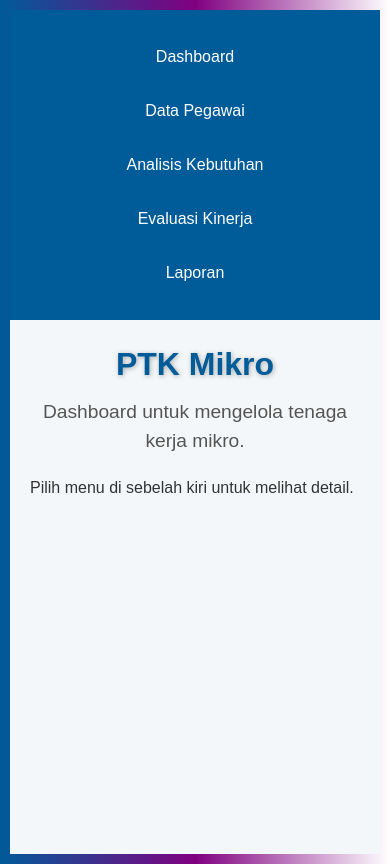
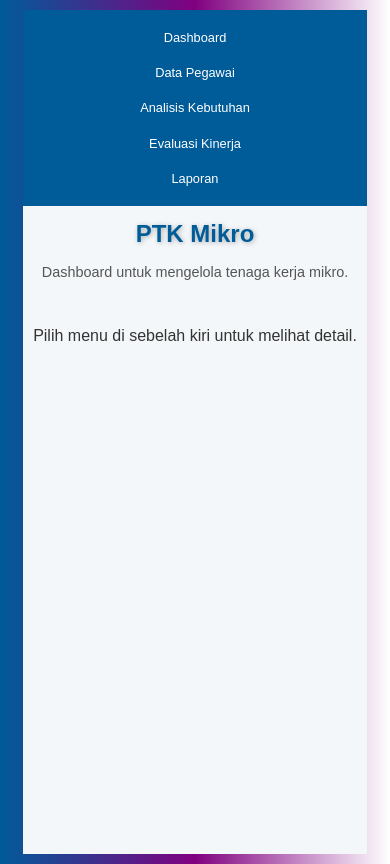
Before and after one commit to Hariyanto89/PTKMikro, a plain HTML site: page index.html in a window 390 px wide. Drawn offline with Linux system fonts and the light colour scheme.

Commit message:
Update styles.css
Signed-off-by: Hariyanto <yantonft@gmail.com>

```diff
--- a/assets/css/styles.css
+++ b/assets/css/styles.css
@@ -23,6 +23,7 @@
     flex-direction: column;
     align-items: flex-start;
     padding: 20px;
+    transition: width 0.3s ease;
 }
 
 .sidebar ul {
@@ -36,11 +37,16 @@
     cursor: pointer;
     border-radius: 8px;
     text-align: left;
-    transition: background-color 0.3s;
+    transition: background-color 0.3s, transform 0.2s;
 }
 
 .sidebar li:hover {
     background-color: #007acc;
+    transform: scale(1.05);
+}
+
+.sidebar li.active {
+    background-color: #00487c;
 }
 
 /* Content Area */
@@ -48,6 +54,9 @@
     flex: 1;
     padding: 20px;
     overflow-y: auto;
+    display: flex;
+    flex-direction: column;
+    gap: 20px;
 }
 
 .content header {
@@ -81,7 +90,29 @@ h1 {
     text-shadow: 1px 1px 5px rgba(0, 0, 0, 0.3);
 }
 
+/* Sidebar Toggle for Small Screens */
+.sidebar-toggle {
+    display: none;
+    background-color: #005b99;
+    color: white;
+    padding: 10px;
+    border: none;
+    cursor: pointer;
+    font-size: 1.2rem;
+    margin-bottom: 10px;
+}
+
 /* Responsive */
+@media (max-width: 1200px) {
+    .content header h1 {
+        font-size: 1.8rem;
+    }
+
+    .content header p {
+        font-size: 1rem;
+    }
+}
+
 @media (max-width: 768px) {
     .layout {
         flex-direction: column;
@@ -91,10 +122,41 @@ h1 {
         width: 100%;
         flex-direction: row;
         justify-content: space-around;
+        padding: 10px;
     }
 
     .sidebar li {
         text-align: center;
         margin-bottom: 0;
+        padding: 10px 5px;
+        font-size: 0.9rem;
+    }
+
+    .content {
+        padding: 15px;
+    }
+
+    .sidebar-toggle {
+        display: block;
+        width: 100%;
     }
 }
+
+@media (max-width: 480px) {
+    .sidebar li {
+        padding: 8px 3px;
+        font-size: 0.8rem;
+    }
+
+    .content header h1 {
+        font-size: 1.5rem;
+    }
+
+    .content header p {
+        font-size: 0.9rem;
+    }
+
+    .content {
+        padding: 10px;
+    }
+}
```
